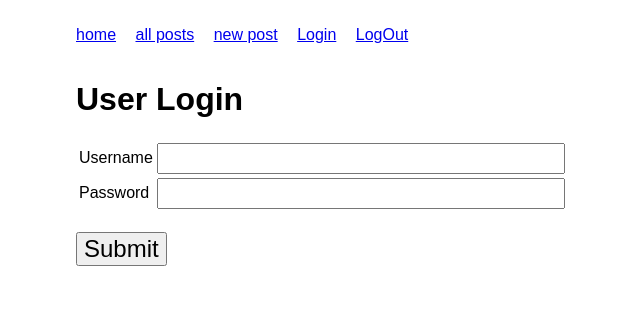
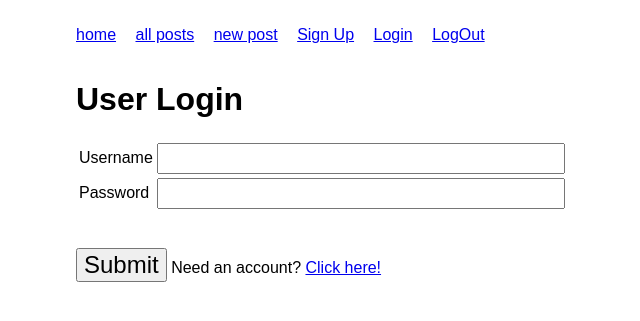
Before and after one commit to genew1970/blogz, a Python web app: template templates/login.html in a window 1280 px wide. Shown: the top 321 px of the page, without its empty margins (164-804 px from the left). Run offline with Jinja, Linux system fonts and the light colour scheme; the template is opened without the code that fills it, so the values that code supplies are empty.

Commit message:
added register links to login and nav bar.  final final commit

```diff
--- a/templates/base.html
+++ b/templates/base.html
@@ -12,6 +12,7 @@
                 <li><a href="/">home</a></li>
                 <li><a href="/blog">all posts</a></li>
                 <li><a href="/blog/newpost">new post</a></li>
+                <li><a href="/signup">Sign Up</a></li>
                 <li><a href="/login">Login</a></li>
                 <li><a href="/logout">LogOut</a></li>
             </ul>
--- a/templates/login.html
+++ b/templates/login.html
@@ -36,7 +36,9 @@
     </table>
 
 <br>
-<input type="submit" value="Submit">
+<p>
+  <input type="submit" value="Submit">
+  Need an account? <a href="/signup">Click here!</a></p>
 </form>
 
 {% endblock %}
```
